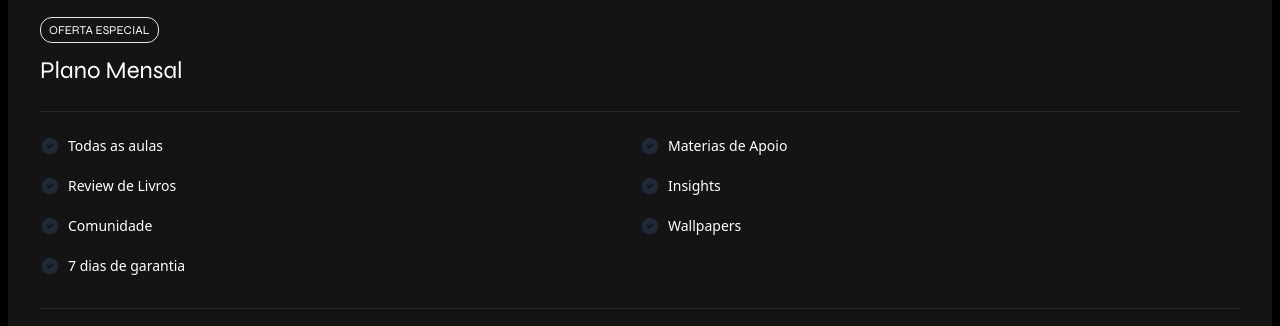
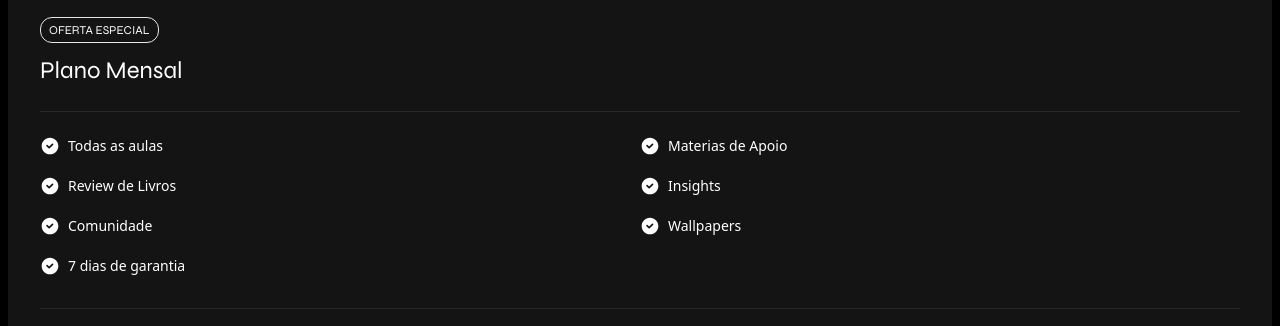
Before and after one commit to marceloakalopes/produs-club, a Next.js app: page / in a window 1280 px wide. Shown: the part 1580-1906 px from the top of the page. Built offline with nearby package versions, Linux system fonts and the light colour scheme.

Commit message:
Another theme bug fix

```diff
--- a/app/page.tsx
+++ b/app/page.tsx
@@ -126,8 +126,9 @@ const LandingPage = () => {
                 className="w-5 h-5 text-gray-800 dark:text-white"
                 aria-hidden="true"
                 xmlns="http://www.w3.org/2000/svg"
-                fill="currentColor"
+                fill="white"
                 viewBox="0 0 24 24"
+
               >
                 <path
                   fillRule="evenodd"
@@ -143,7 +144,7 @@ const LandingPage = () => {
                 className="w-5 h-5 text-gray-800 dark:text-white"
                 aria-hidden="true"
                 xmlns="http://www.w3.org/2000/svg"
-                fill="currentColor"
+                fill="white"
                 viewBox="0 0 24 24"
               >
                 <path
@@ -160,7 +161,7 @@ const LandingPage = () => {
                 className="w-5 h-5 text-gray-800 dark:text-white"
                 aria-hidden="true"
                 xmlns="http://www.w3.org/2000/svg"
-                fill="currentColor"
+                fill="white"
                 viewBox="0 0 24 24"
               >
                 <path
@@ -177,7 +178,7 @@ const LandingPage = () => {
                 className="w-5 h-5 text-gray-800 dark:text-white"
                 aria-hidden="true"
                 xmlns="http://www.w3.org/2000/svg"
-                fill="currentColor"
+                fill="white"
                 viewBox="0 0 24 24"
               >
                 <path
@@ -194,7 +195,7 @@ const LandingPage = () => {
                 className="w-5 h-5 text-gray-800 dark:text-white"
                 aria-hidden="true"
                 xmlns="http://www.w3.org/2000/svg"
-                fill="currentColor"
+                fill="white"
                 viewBox="0 0 24 24"
               >
                 <path
@@ -211,7 +212,7 @@ const LandingPage = () => {
                 className="w-5 h-5 text-gray-800 dark:text-white"
                 aria-hidden="true"
                 xmlns="http://www.w3.org/2000/svg"
-                fill="currentColor"
+                fill="white"
                 viewBox="0 0 24 24"
               >
                 <path
@@ -228,7 +229,7 @@ const LandingPage = () => {
                 className="w-5 h-5 text-gray-800 dark:text-white"
                 aria-hidden="true"
                 xmlns="http://www.w3.org/2000/svg"
-                fill="currentColor"
+                fill="white"
                 viewBox="0 0 24 24"
               >
                 <path
```
